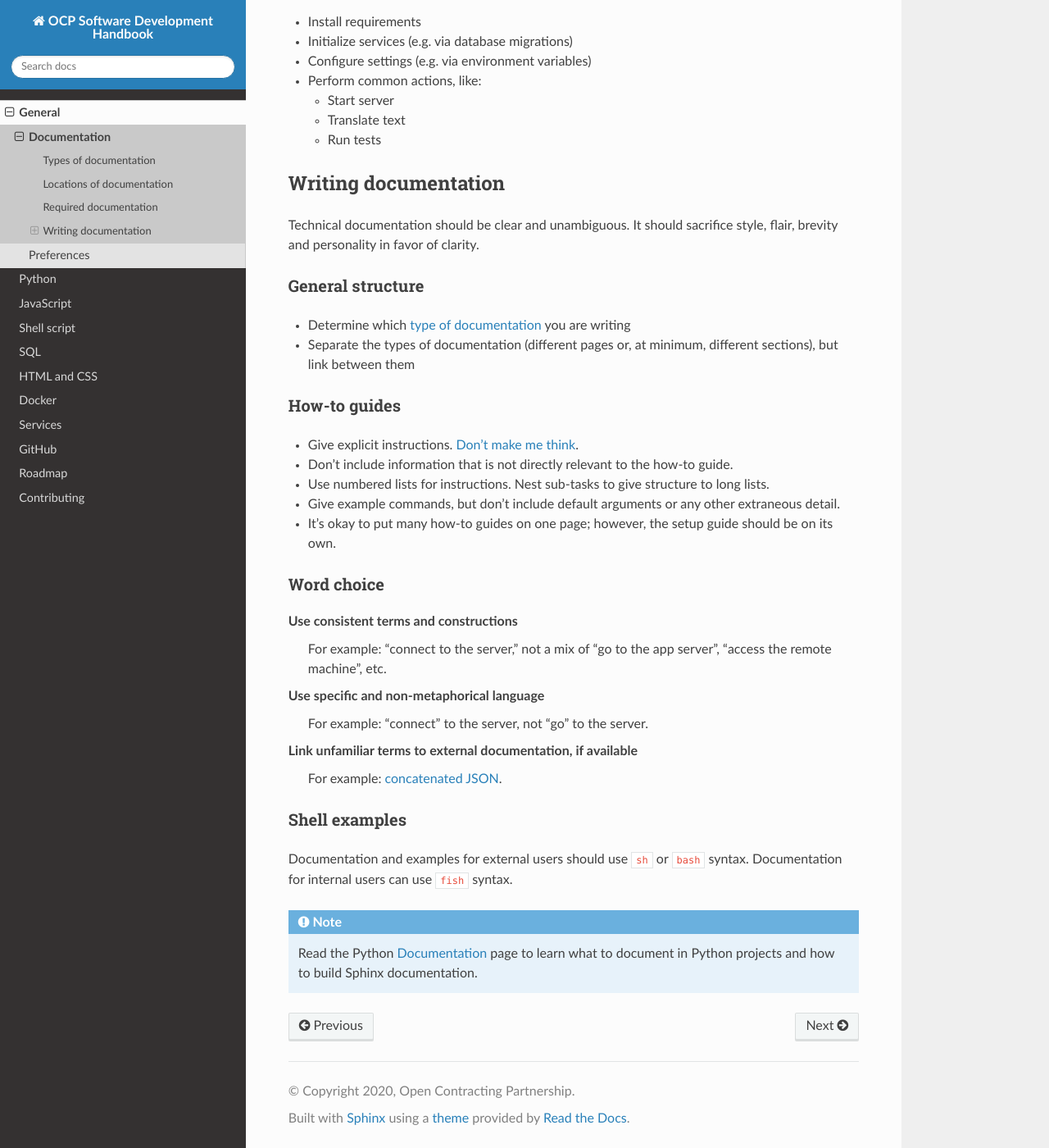
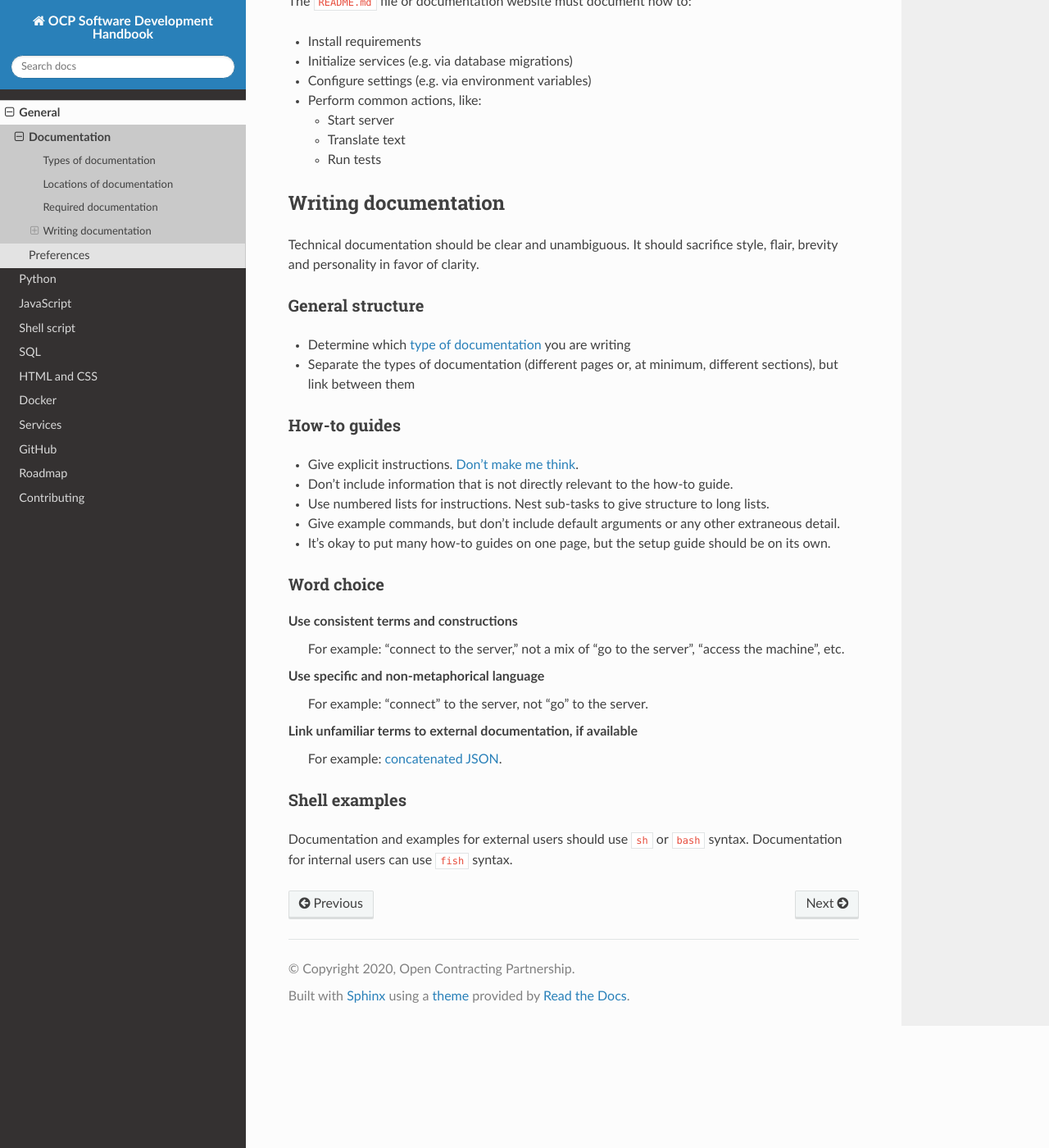
Before and after one commit to open-contracting/software-development-handbook, a Sphinx documentation site: the page built from docs/general/documentation.rst, in a window 1280 px wide and 1400 px high, scrolled down 728 px. Shown: the whole window at 82% size. Built offline with Sphinx 7.4.7 and the Read the Docs theme 2.0.0, drawn with Linux system fonts in a browser that asks for light colours; some of the changed text lies outside the part shown.

Commit message:
general: Copy-edit

```diff
--- a/docs/general/documentation.rst
+++ b/docs/general/documentation.rst
@@ -53,13 +54,13 @@ How-to guides
 -  Don't include information that is not directly relevant to the how-to guide.
 -  Use numbered lists for instructions. Nest sub-tasks to give structure to long lists.
 -  Give example commands, but don't include default arguments or any other extraneous detail.
--  It's okay to put many how-to guides on one page; however, the setup guide should be on its own.
+-  It's okay to put many how-to guides on one page, but the setup guide should be on its own.
 
 Word choice
 ~~~~~~~~~~~
 
 Use consistent terms and constructions
-  For example: "connect to the server," not a mix of "go to the app server", "access the remote machine", etc.
+  For example: "connect to the server," not a mix of "go to the server", "access the machine", etc.
 Use specific and non-metaphorical language
   For example: "connect" to the server, not "go" to the server.
 Link unfamiliar terms to external documentation, if available
@@ -69,7 +70,3 @@ Shell examples
 ~~~~~~~~~~~~~~
 
 Documentation and examples for external users should use ``sh`` or ``bash`` syntax. Documentation for internal users can use ``fish`` syntax.
-
-.. note::
-
-   Read the Python :doc:`../python/documentation` page to learn what to document in Python projects and how to build Sphinx documentation.
--- a/docs/general/preferences.rst
+++ b/docs/general/preferences.rst
@@ -51,7 +51,8 @@ Datastores
 Web servers
 -----------
 
--  Apache
+-  Apache on hosts
+-  Nginx in containers
 
 Miscellaneous
 -------------
```
Also changed, not shown: other parts of docs/general/documentation.rst (+2 -1 lines).
